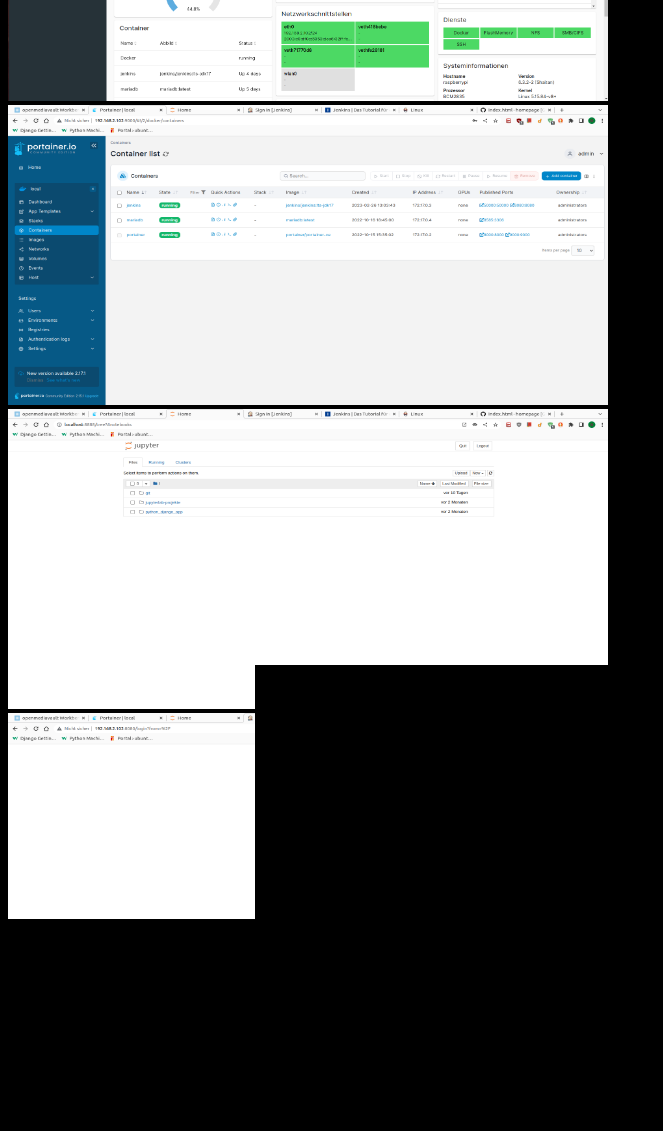
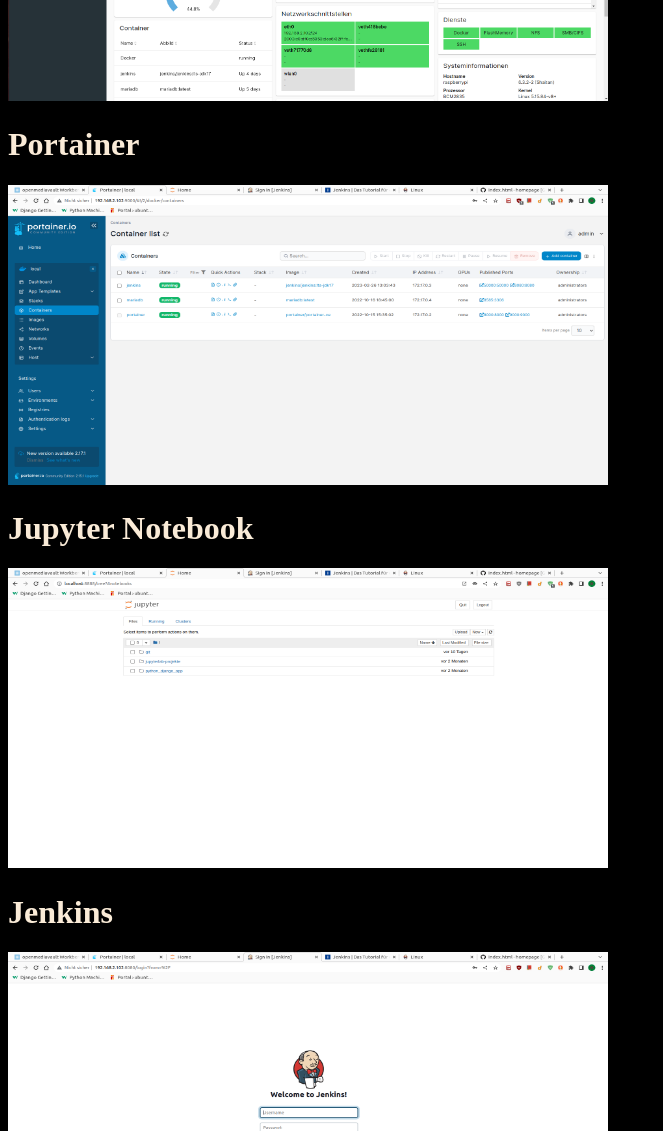
Before and after one commit to LarsLarsonIO/homepage, a plain HTML site: page index-homeserver.html in a window 1280 px wide. Shown: the part 860-1991 px from the top of the page, without its empty margins (0-663 px from the left). Before the commit the page ends 1885 px from the top, so only its background shows below. Drawn offline with Linux system fonts and the light colour scheme.

Commit message:
updated "div title"

```diff
--- a/index-homeserver.html
+++ b/index-homeserver.html
@@ -23,12 +23,15 @@
         <img src="OMV.png" alt="Openmediavault" width="600" height="300">
     </div>
     <div>
+        <h1 style="text-align: left; color: antiquewhite;"> Portainer </h1>
         <img src="portainer.png" alt="Portainer" width="600" height="300">
     </div>
     <div>
+        <h1 style="text-align: left; color: antiquewhite;"> Jupyter Notebook </h1>
         <img src="jupyter_notebook.png" alt="Jupyter Notebook" width="600" height="300">
     </div>
     <div>
+        <h1 style="text-align: left; color: antiquewhite;"> Jenkins </h1>
         <img src="jenkins.png" alt="Jenkins" width="600" height="300">
     </div>
 
```
